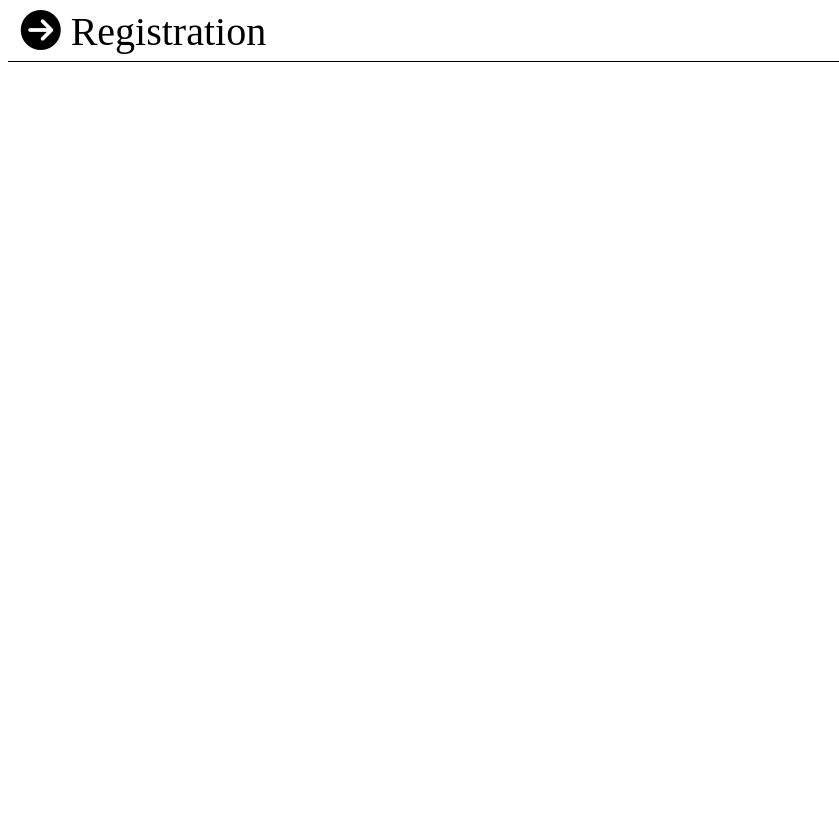
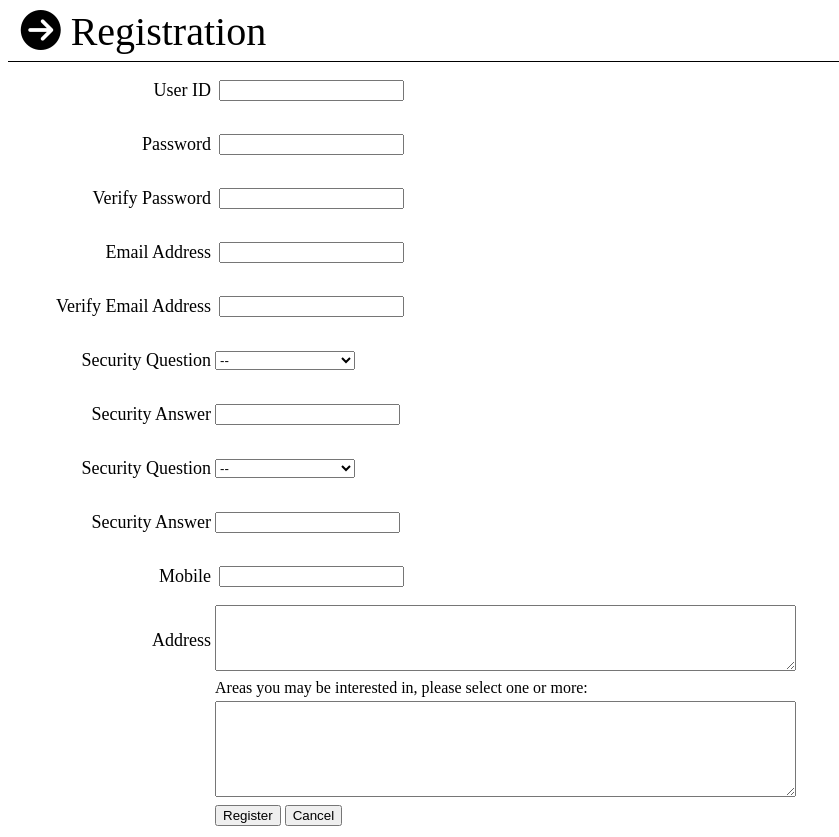
Before and after one commit to aditya-shah73/HTML5-RegistrationPage-PasswordStrength, a plain HTML site: page index.html in a window 1280 px wide. Shown: the whole page, without its empty margins (0-839 px from the left). Before the commit the page ends 800 px from the top, so only its background shows below. Drawn offline with Linux system fonts and the light colour scheme.

Commit message:
Completed the form layout and reset all fields on clicking the cancel button

```diff
--- a/css/style.css
+++ b/css/style.css
@@ -6,3 +6,10 @@
 	border-color: black;
 	border-bottom-style: solid;
 }
+
+.form-field{
+    width: 200px;
+    line-height: 50px;
+	text-align: right;
+	font-size: 18px;
+}
--- a/index.html
+++ b/index.html
@@ -14,6 +14,85 @@
         Registration
     </div>
     <form>
+        <table class="registration-fields">
+            <tr>
+                <td class="form-field">User ID</td>
+                <td>&nbsp;<input type="text" class="textfield" id="user-id" required></td>
+            </tr>
+            <tr>
+                <td class="form-field">Password</td>
+                <td>&nbsp;<input type="password" class="textfield" id="password" required></td>
+            </tr>
+            <tr>
+                <td class="form-field">Verify Password</td>
+                <td>&nbsp;<input type="password" class="textfield" id="verify-password" required></td>
+            </tr>
+            <tr>
+                <td class="form-field">Email Address</td>
+                <td>&nbsp;<input type="email" class="textfield" id="email" required></td>
+            </tr>
+            <tr>
+                <td class="form-field">Verify Email Address</td>
+                <td>&nbsp;<input type="email" class="textfield" id="verify-email" required></td>
+            </tr>
+            <tr>
+                <td class="form-field">Security Question </td>
+                <td>
+                    <select id="security-q1" required>
+                        <option value="">--</option>
+                        <option value="5">Sum of 2 + 3 = </option>
+                        <option value="300">Sum of 100 + 200 = </option>
+                        <option value="2300">23 x 100 = </option>
+                        <option value="Delhi">Capital of India?</option>
+                        <option value="Washington DC">Capital of USA?</option>
+                    </select>
+                </td>
+            </tr>
+            <tr>
+                <td class="form-field">Security Answer</td>
+                <td><input type="text" class="textfield" id="security-a1" required></td>
+            </tr>
+            <tr>
+                <td class="form-field">Security Question </td>
+                <td>
+                    <select id="security-q2" required>
+                        <option value="">--</option>
+                        <option value="5">Sum of 2 + 3 = </option>
+                        <option value="300">Sum of 100 + 200 = </option>
+                        <option value="2300">23 x 100 = </option>
+                        <option value="Delhi">Capital of India?</option>
+                        <option value="Washington DC">Capital of USA?</option>
+                    </select>
+                </td>
+            </tr>
+            <tr>
+                <td class="form-field">Security Answer</td>
+                <td><input type="text" class="textfield" id="security-a2" required></td>
+            </tr>
+            <tr>
+                <td class="form-field">Mobile</td>
+                <td>&nbsp;<input type="tel" id="phone" name="phone" pattern="[0-9]{3}-[0-9]{3}-[0-9]{4}" required></td>
+            </tr>
+            <tr>
+                <td class="form-field">Address</td>
+                <td><textarea id="address" name="address" rows="4" cols="70" required></textarea></td>
+            </tr>
+            <tr>
+                <td class="form-field"></td>
+                <td>Areas you may be interested in, please select one or more:</td>
+            </tr>
+            <tr>
+                <td class="form-field"></td>
+                <td><textarea id="areas" rows="6" name="areas" cols="70" class="textar" required></textarea></td>
+            </tr>
+            <tr>
+                <td class="form-field"></td>
+                <td>
+                    <input type="submit" class="register" value="Register" onclick="register()">
+                    <input type="button" class="cancel" value="Cancel" onclick="resetForm()">
+                </td>
+            </tr>
+        </table>
     </form>
 </body>
 
--- a/js/script.js
+++ b/js/script.js
@@ -0,0 +1,18 @@
+function register(){
+    alert("Thank you for registering!");
+}
+
+function resetForm(){
+	document.getElementById('user-id').value="";
+	document.getElementById('password').value="";
+	document.getElementById('verify-password').value="";
+	document.getElementById('email').value="";
+	document.getElementById('verify-email').value="";
+    document.getElementById('security-q1').value="--";
+	document.getElementById('security-q2').value="--";
+	document.getElementById('security-a1').value="";
+	document.getElementById('security-a1').value="";
+	document.getElementById('phone').value="";
+	document.getElementById('address').value="";
+	document.getElementById('areas').value="";
+}
```
